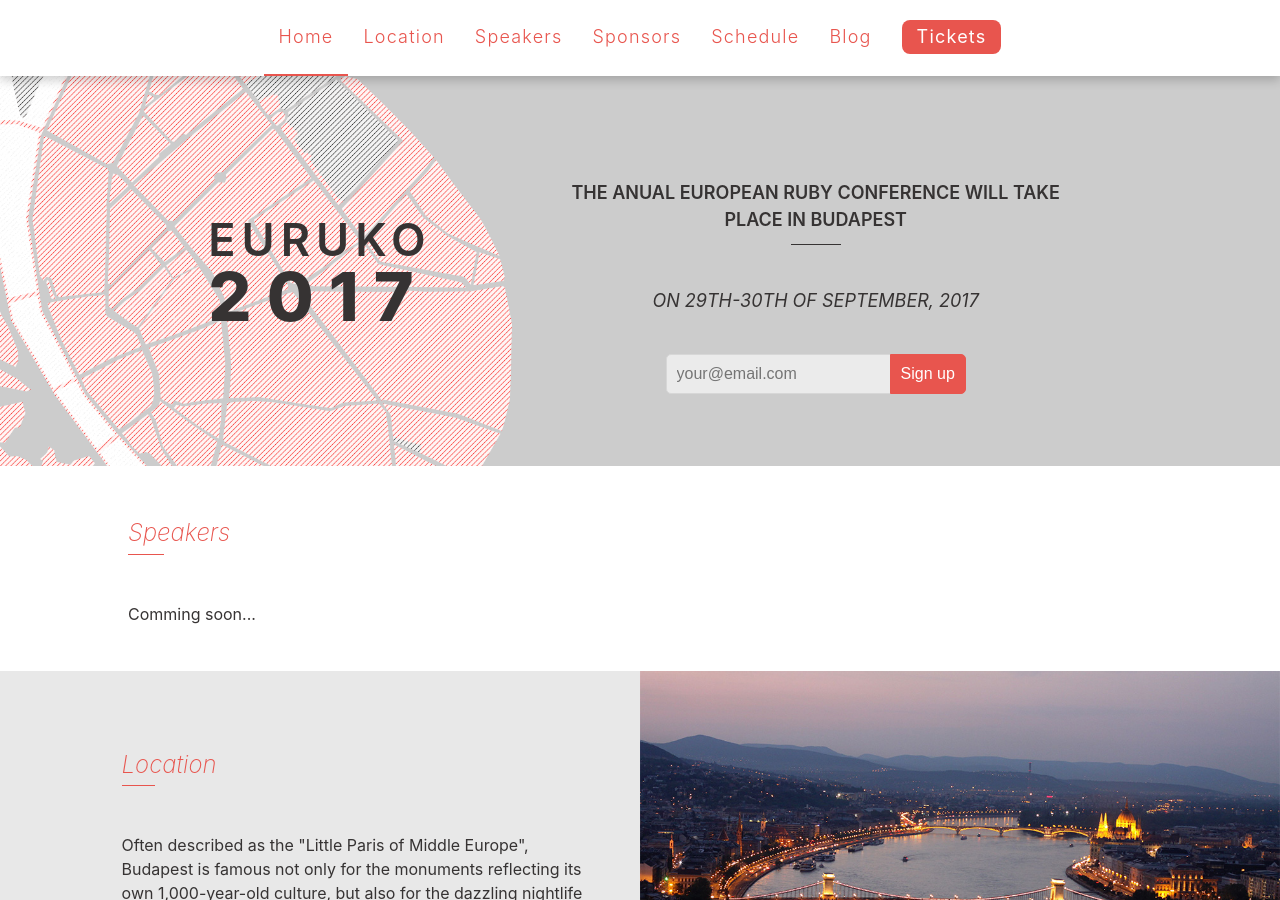
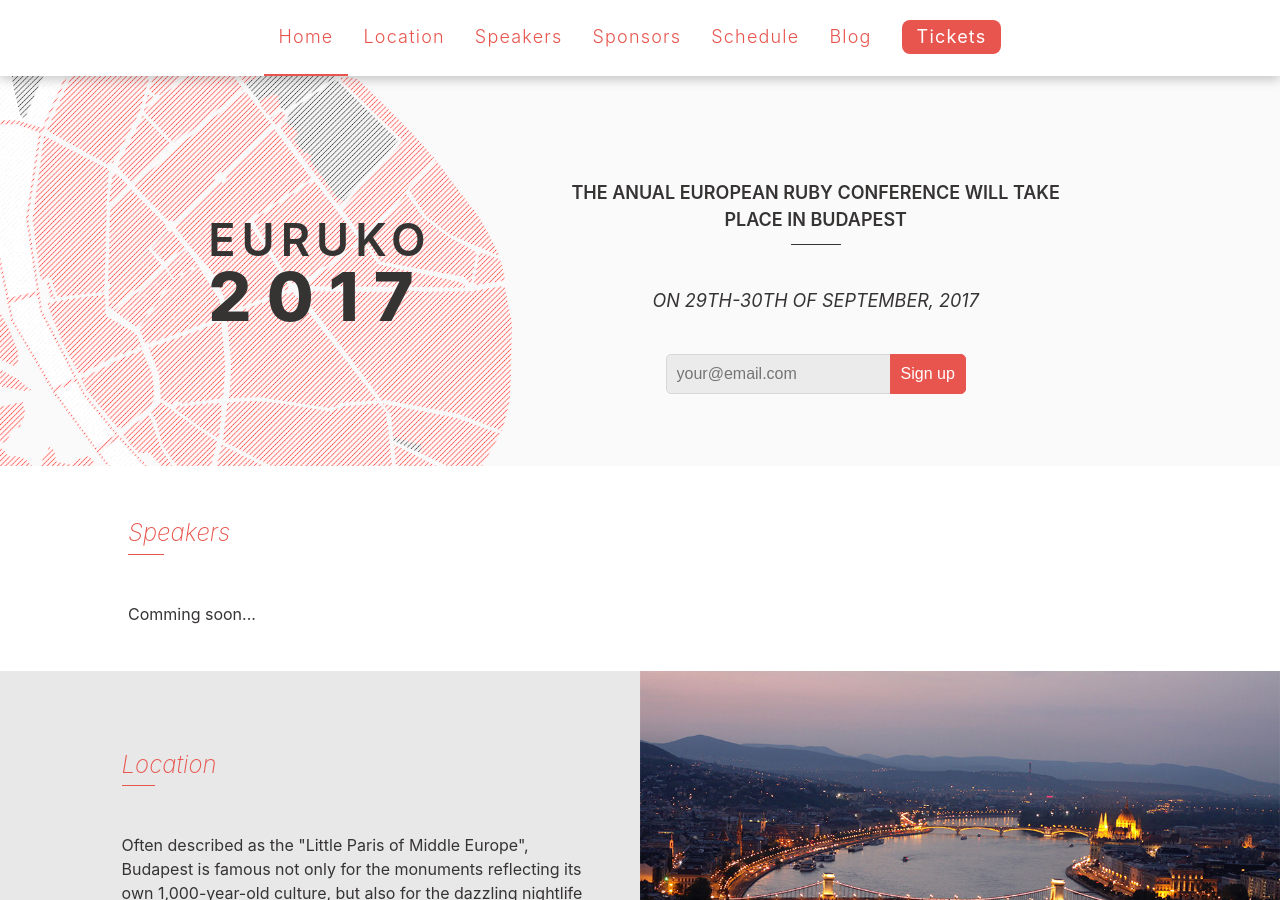
Before and after one commit to euruko/euruko2017.github.io, a Jekyll site: the page built from index.html, in a window 1280 px wide and 900 px high. Built offline with Jekyll 4.4.1, drawn with Linux system fonts in a browser that asks for light colours.

Commit message:
Change banner background color

```diff
--- a/_sass/home.scss
+++ b/_sass/home.scss
@@ -2,7 +2,7 @@
   Banner
 */
 .section-home-banner {
-  background-color: #cccccc;
+  background-color: #fafafa;
   padding-top: 30px;
   background-image: url('./map.png');
   background-size: 50%;
```
